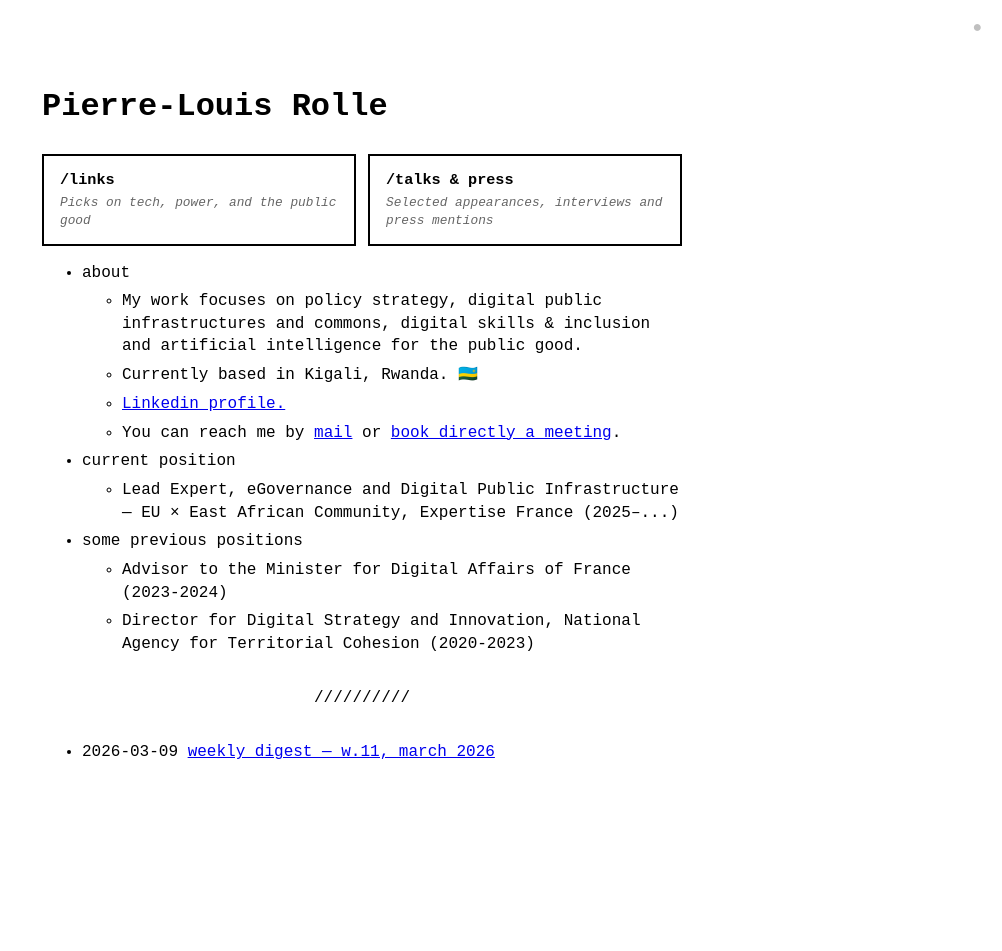
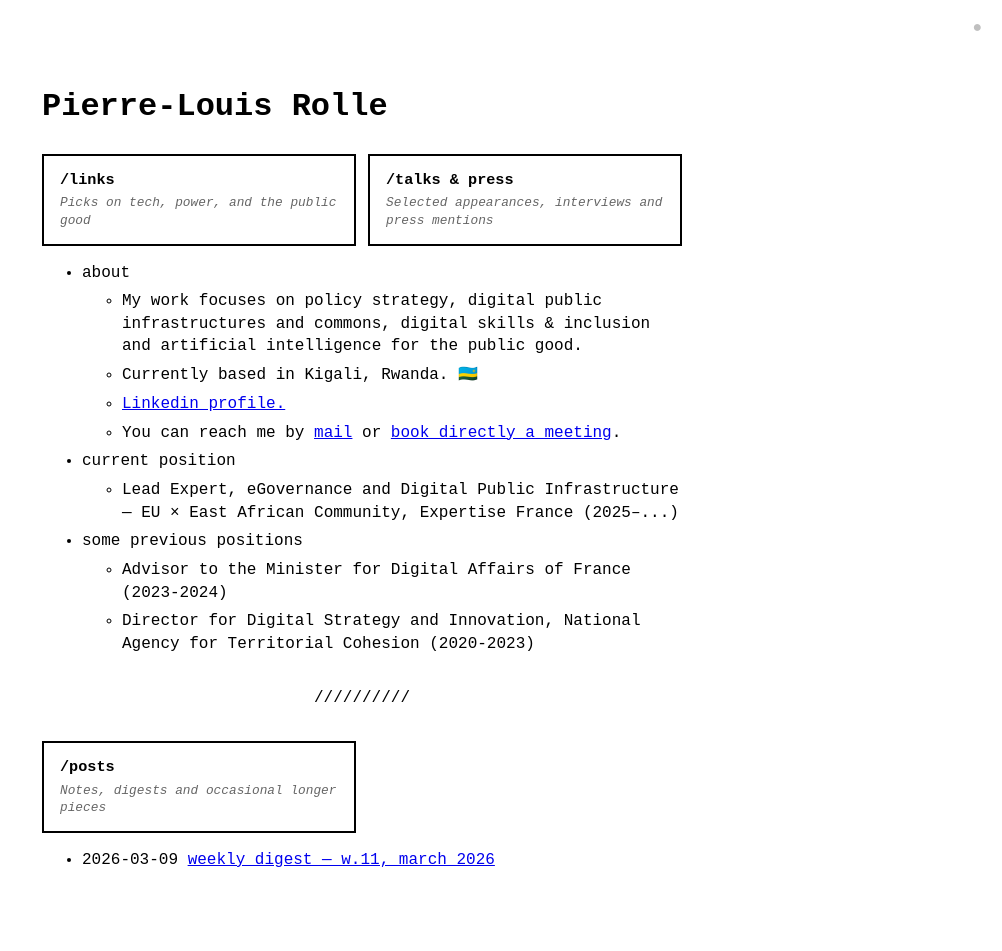
Before and after one commit to PLrolle/plrolle.github.io, a Jekyll site: the page built from index.md, in a window 1280 px wide. Shown: the whole page, without its empty margins (278-1280 px from the left). Built offline with Jekyll 4.4.1, drawn with Linux system fonts in a browser that asks for light colours; before the commit the page ends 900 px from its top, so only the background shows below that.

Commit message:
home: add /posts CTA after the hr separator
https://claude.ai/code/session_016X5NZqxTYQ8AbJZwpTqG24

```diff
--- a/_layouts/home.html
+++ b/_layouts/home.html
@@ -65,6 +65,13 @@ layout: default
 
 <hr>
 
+<div class="home-ctas" style="margin-bottom: 0.5rem;">
+  <a href="{{ '/posts.html' | relative_url }}" class="home-cta">
+    <span class="home-cta-title">/posts</span>
+    <span class="home-cta-desc">Notes, digests and occasional longer pieces</span>
+  </a>
+</div>
+
 {% assign posts = site.posts %}
 {% if posts.size > 0 %}
   <ul>
```
